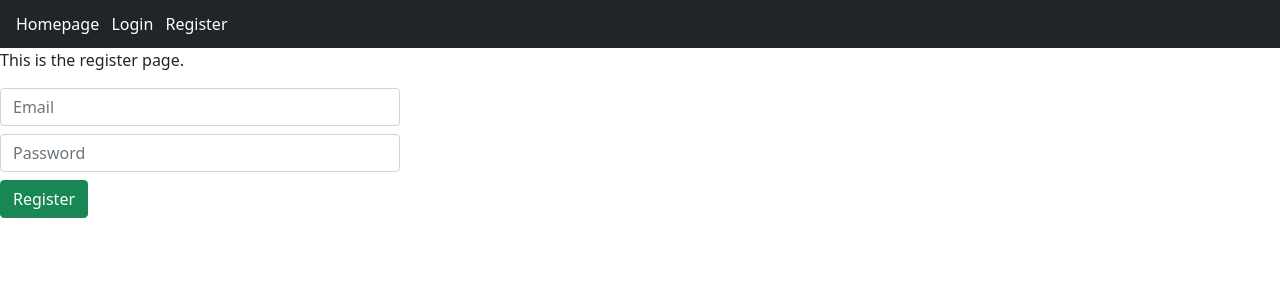
After one commit to SalonetheGreat/djangoProject, a Django app: page /accounts/register/ in a window 1280 px wide. The commit adds this page. Shown: the top 300 px of the page. Run offline with Django 4.2, Linux system fonts and the light colour scheme.

Commit message:
create html templates

```diff
--- a/accounts/templates/accounts/base.html
+++ b/accounts/templates/accounts/base.html
@@ -6,12 +6,19 @@
     <title>{% block title %}{% endblock %}</title>
 </head>
 <body>
-<nav>
-
+<nav class="navbar bg-dark">
+    <div class="container-fluid">
+        <span class="mt-1 mb-1">
+            <a href="{% url 'accounts:index' %}" class="ms-1 me-1 text-decoration-none text-white">Homepage</a>
+            <a href="{% url 'accounts:login' %}" class="ms-1 me-1 text-decoration-none text-white">Login</a>
+            <a href="{% url 'accounts:register' %}" class="ms-1 me-1 text-decoration-none text-white">Register</a>
+        </span>
+    </div>
 </nav>
 <div id="content">
     {% block content %}{% endblock %}
 </div>
 <script src="https://cdn.jsdelivr.net/npm/bootstrap@5.0.2/dist/js/bootstrap.bundle.min.js" integrity="sha384-MrcW6ZMFYlzcLA8Nl+NtUVF0sA7MsXsP1UyJoMp4YLEuNSfAP+JcXn/tWtIaxVXM" crossorigin="anonymous"></script>
+{% block scripts %}{% endblock %}
 </body>
 </html>
--- /dev/null
+++ b/accounts/templates/accounts/register.html
@@ -0,0 +1,22 @@
+{% extends 'accounts/base.html' %}
+
+{% block title %}
+    Register
+{% endblock %}
+
+{% block content %}
+    <p>This is the register page.</p>
+    <form method="POST" action="{% url 'accounts:register' %}" style="max-width: 400px">
+        <input placeholder="Email"
+               type="text"
+               class="form-control mb-2"
+               name="email"
+               required>
+        <input placeholder="Password"
+               type="password"
+               class="form-control mb-2"
+               name="password"
+               required>
+        <input class="btn btn-success" type="submit" value="Register">
+    </form>
+{% endblock %}
--- a/accounts/urls.py
+++ b/accounts/urls.py
@@ -5,4 +5,7 @@ from . import views
 app_name = 'accounts'
 urlpatterns = [
     path('', views.index, name='index'),
+    path('login/', views.login, name='login'),
+    path('logout/', views.logout, name='logout'),
+    path('register/', views.register, name='register'),
 ]
--- a/accounts/views.py
+++ b/accounts/views.py
@@ -1,6 +1,36 @@
-from django.http import HttpResponse
+from django.http import HttpResponse, Http404
 from django.shortcuts import render
 
 
 def index(request):
-    return render(request, 'accounts/index.html', {})
+    if request.method == 'GET':
+        return render(request, 'accounts/index.html')
+    elif request.method == 'POST':
+        return HttpResponse('We have received a POST request @index')
+    else:
+        raise Http404()
+
+
+def login(request):
+    if request.method == 'GET':
+        return render(request, 'accounts/login.html')
+    elif request.method == 'POST':
+        return HttpResponse('We have received a POST request @login')
+    else:
+        raise Http404()
+
+
+def logout(request):
+    if request.method == 'POST':
+        return HttpResponse('We have received a POST request @logout')
+    else:
+        raise Http404()
+
+
+def register(request):
+    if request.method == 'GET':
+        return render(request, 'accounts/register.html')
+    elif request.method == 'POST':
+        return HttpResponse('We have received a POST request @register')
+    else:
+        raise Http404()
```
Also changed, not shown: accounts/templates/accounts/login.html (added, +21 -0 lines).
